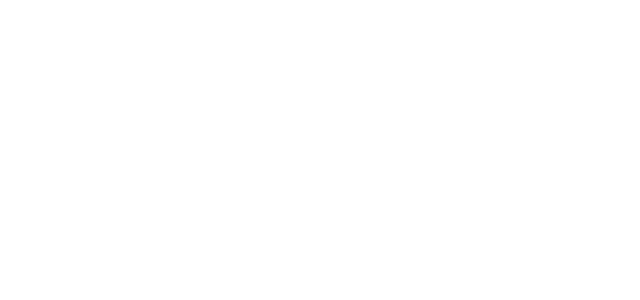
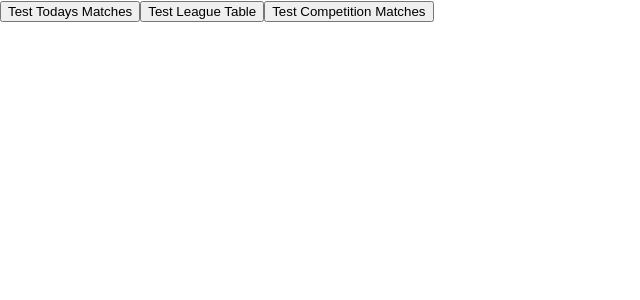
Before and after one commit to rennickman/ACSDFinalProject, a React (Create React App) app: page / in a window 1280 px wide. Shown: the top 300 px of the page, without its empty margins (0-640 px from the left). Built offline with nearby package versions, Linux system fonts and the light colour scheme.

Commit message:
added apikey and token

```diff
--- a/package.json
+++ b/package.json
@@ -6,6 +6,7 @@
     "@testing-library/jest-dom": "^5.16.3",
     "@testing-library/react": "^12.1.4",
     "@testing-library/user-event": "^13.5.0",
+    "axios": "^0.26.1",
     "react": "^18.0.0",
     "react-dom": "^18.0.0",
     "react-scripts": "5.0.0",
--- a/src/App.js
+++ b/src/App.js
@@ -1,13 +1,51 @@
+import React, { useState } from 'react';
+import { footballApi } from './apiKeys';
+import axios from 'axios';
+
 
 function App() {
 
 
+    const [todaysMatches, setTodaysMatches] = useState([]);
+    const [leagueTable, setLeagueTable] = useState([]);
+    const [cometitionMatches, setCompetitionMatches] = useState([]);
+
+
+
+    // Method for fetching today's matches for subscribed competitions
+    const fetchTodaysMatches = async () => {
+        const data = await axios.get(footballApi.link + "matches",
+            { headers: { "X-Auth-Token": footballApi.token } });
+        setTodaysMatches(data.data.matches);
+    };
+
+
+    // Method for fetching league table - must enter league ID eg. Prem = PL
+    const fetchLeagueTable = async () => {
+        const data = await axios.get(footballApi.link + "competitions/PL/standings",
+            { headers: { "X-Auth-Token": footballApi.token } });
+        setLeagueTable(data.data.standings[0].table);
+    };
+
+
+    // Method for fetching all matches for particular competition - filter by matchday
+    const fetchCompetitionMatches = async () => {
+        const data = await axios.get(footballApi.link + "competitions/PL/matches?matchday=15",
+            { headers: { "X-Auth-Token": footballApi.token } });
+        setCompetitionMatches(data.data.matches);
+    };
+
+
+
+
     return (
         <div className="app">
-
-
+            {/* Buttons for testing API calls */}
+            <button onClick={fetchTodaysMatches}>Test Todays Matches</button>
+            <button onClick={fetchLeagueTable}>Test League Table</button>
+            <button onClick={fetchCompetitionMatches}>Test Competition Matches</button>
         </div>
     );
-}
+};
 
 export default App;
--- /dev/null
+++ b/src/apiKeys.js
@@ -0,0 +1,5 @@
+// API info for the Football Data API -  use a HTTP header named "X-Auth-Token" with the token as the value.
+export const footballApi = {
+    link: "https://api.football-data.org/v2/",
+    token: "db0116e51f3b4caa98292319ba53525c"
+};
```
Also changed, not shown: 1 other file (tests, documents, lock files or other folders).
